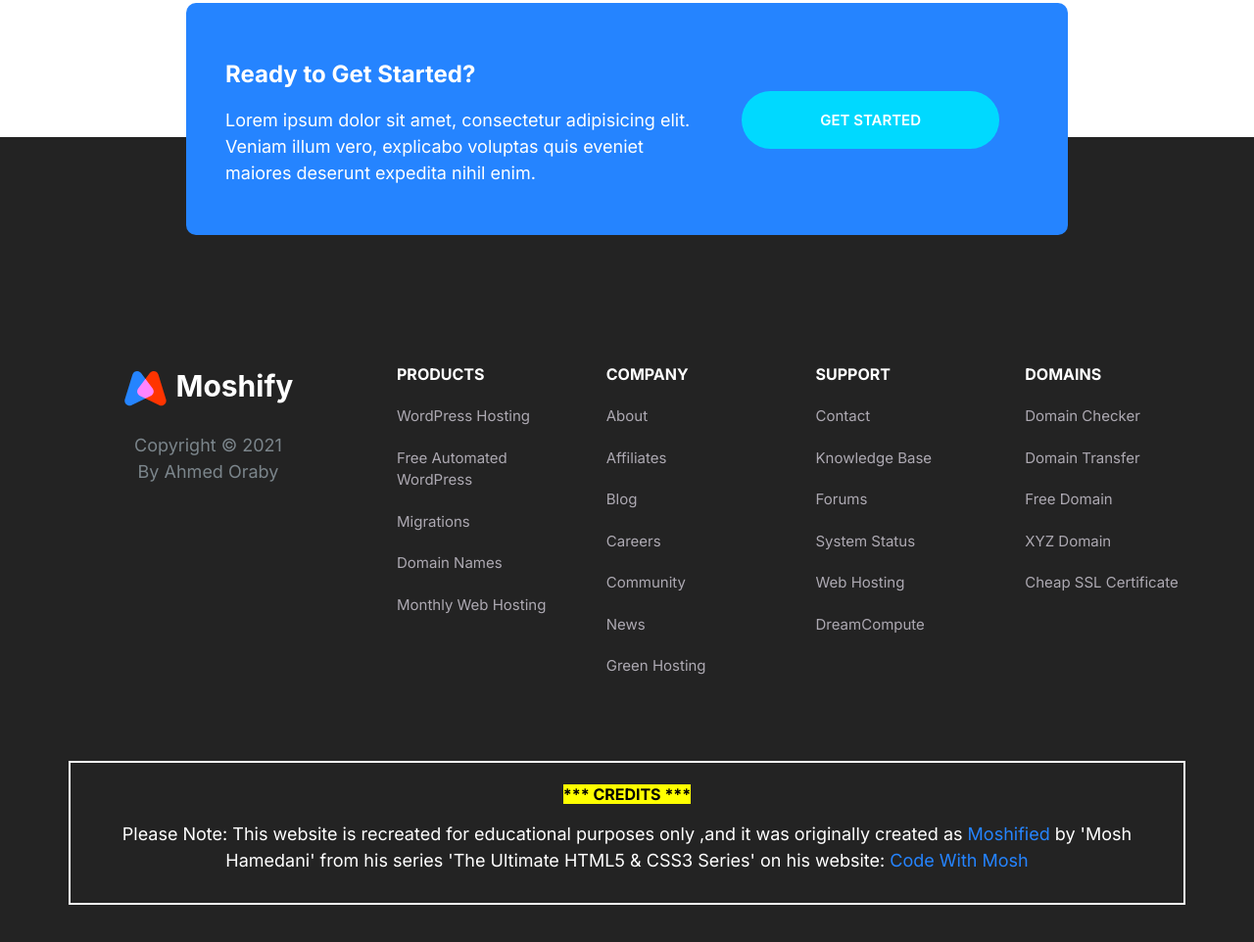
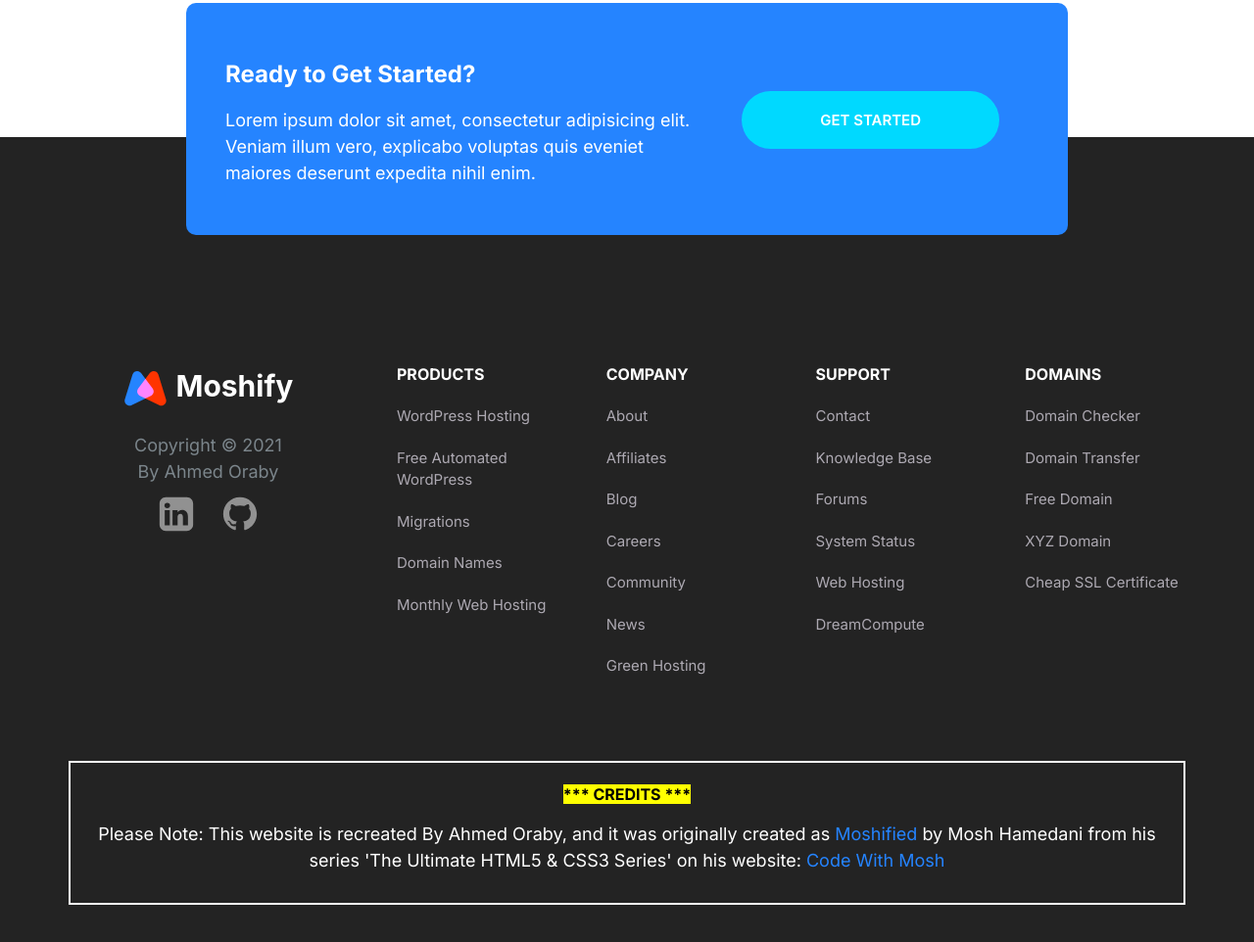
Before and after one commit to Ahmed-Oraby/moshify, a website built with Parcel: page index.html in a window 1280 px wide. Shown: the part 5749-6711 px from the top of the page at 98% size. Built offline with nearby package versions, Linux system fonts and the light colour scheme.

Commit message:
Making some Edits.

```diff
--- a/css/style.css
+++ b/css/style.css
@@ -962,6 +962,30 @@
     text-align: center;
 }
 
+.footer .credits {
+    color: #fff;
+    text-align: center;
+    border: 2px solid #fff;
+    padding: 2rem;
+    margin-top: 4rem;
+}
+
+.footer .credits a {
+    color: var(--color-primary);
+}
+
+.footer__logo .icon {
+    opacity: 0.5;
+    transition: all 0.3s;
+    margin: 0 1rem;
+}
+
+.footer__logo .icon:hover {
+    opacity: 1;
+    cursor: pointer;
+    transform: scale(1.1);
+}
+
 @media screen and (min-width: 1024px) {
     .footer .grid {
         grid-template-columns: 25% repeat(auto-fit, minmax(10rem, 1fr));
@@ -989,15 +1013,3 @@
         border: none;
     }
 }
-
-.footer .credits {
-    color: #fff;
-    text-align: center;
-    border: 2px solid #fff;
-    padding: 2rem;
-    margin-top: 4rem;
-}
-
-.footer .credits a {
-    color: var(--color-primary);
-}
--- a/index.html
+++ b/index.html
@@ -510,15 +510,26 @@
                 <div class="footer__logo">
                     <img src="images/logo.svg" alt="" />
                     <p>Copyright &copy; 2021 By&nbsp;Ahmed&nbsp;Oraby</p>
+                    <a href="https://www.linkedin.com/in/ahmed-oraby-331b741a8/" target="_blank">
+                        <svg class="icon icon--white">
+                            <use xlink:href="images/links.svg#icon-linkedin-square"></use>
+                        </svg>
+                    </a>
+                    <a href="https://github.com/Ahmed-Oraby" target="_blank">
+                        <svg class="icon icon--white">
+                            <use xlink:href="images/links.svg#icon-github"></use>
+                        </svg>
+                    </a>
                 </div>
             </div>
             <div class="container credits">
                 <h2 class="block__title"><mark>*** Credits ***</mark></h2>
                 <p>
-                    Please Note: This website is recreated for educational purposes only ,and it was
+                    Please Note: This website is recreated By Ahmed&nbsp;Oraby, and it was
                     originally created as
-                    <a href="https://www.moshified.com/" target="_blank">Moshified</a> by 'Mosh
-                    Hamedani' from his series 'The Ultimate HTML5 & CSS3 Series' on his website:
+                    <a href="https://www.moshified.com/" target="_blank">Moshified</a> by
+                    Mosh&nbsp;Hamedani from his series 'The Ultimate HTML5 & CSS3 Series' on his
+                    website:
                     <a href="https://codewithmosh.com/" target="_blank">Code&nbsp;With&nbsp;Mosh</a>
                 </p>
             </div>
```
Also changed, not shown: images/links.svg (added).
